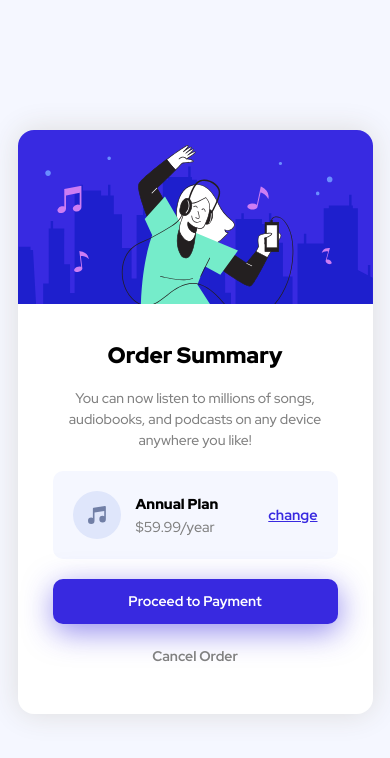
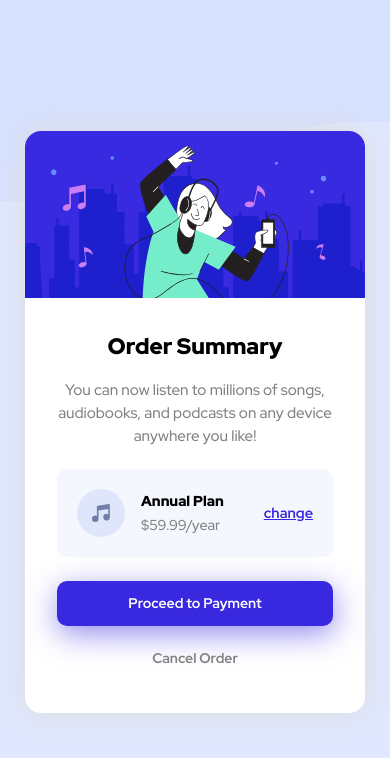
Before and after one commit to mark-pherz/frontEndMentor_3, a plain HTML site: page index.html in a window 390 px wide. Drawn offline with Linux system fonts and the light colour scheme.

Commit message:
Modified
1. Added <main> semantic tag
2. Added "alt" for img
3. Added background image
4. Added @media for mobile screen
5. Changed px with rem

```diff
--- a/index.html
+++ b/index.html
@@ -11,28 +11,25 @@
   <link rel="preconnect" href="https://fonts.gstatic.com" crossorigin>
   <link href="https://fonts.googleapis.com/css2?family=Red+Hat+Display:wght@500;700;900&display=swap" rel="stylesheet">
   <title>Frontend Mentor | Order summary card</title>
-  <style>
-
-  </style>
 </head>
 
 <body>
-  <div class="wrapper">
-    <main class="card">
-      <img class="img-hero" src="/images/illustration-hero.svg" alt="">
+  <main class="wrapper">
+    <div class="card">
+      <img class="img-hero" src="/images/illustration-hero.svg" alt="a girl listening to music with headphones">
       <div class="inner-wrapper">
         <h1>Order Summary</h1>
         <p>You can now listen to millions of songs, audiobooks, and podcasts on any device anywhere you like!</p>
         <div class="subscription">
-          <img src="/images/icon-music.svg" alt="">
+          <img src="/images/icon-music.svg">
           <span class="annual-plan">Annual Plan<br><span class="price">$59.99/year</span></span>
           <a href="#">change</a>
         </div>
         <a href="#" class="payment-button">Proceed to Payment</a>
         <a href="#" class="cancel-button">Cancel Order</a>
       </div>
-    </main>
-  </div>
+    </div>
+  </main>
 </body>
 
 </html>
--- a/styles/style.css
+++ b/styles/style.css
@@ -20,35 +20,39 @@ h1 {
 }
 
 p {
-  font-size: 14px;
+  font-size: 0.95rem;
   text-align: center;
   font-weight: 500;
-  margin-top: 15px;
+  margin-top: 1rem;
   color: hsl(0, 0%, 50%);
 }
 
-.wrapper {
-  height: 100%;
-  background-color: var(--very_pale_blue);
+body {
+  min-height: 100vh;
   display: flex;
+  align-items: center;
   justify-content: center;
-  align-items: center;
+  background-color: var(--pale_blue);
+  background-image: url(/images/pattern-background-desktop.svg);
+  background-repeat: no-repeat;
+  background-size: contain;
 }
 
 .card {
-  width: 355px;
-  border-radius: 16px;
+  max-width: 26rem;
+  border-radius: 1rem;
   background-color: white;
   box-shadow: 0px 0px 30px rgb(221, 220, 220);
+
 }
 
 .img-hero {
-  border-radius: 16px 16px 0 0;
+  border-radius: 1rem 1rem 0 0;
 }
 
 .inner-wrapper {
   height: 100%;
-  margin: 35px 35px;
+  padding: 2rem 3rem;
 }
 
 .subscription {
@@ -56,13 +60,13 @@ p {
   align-items: center;
   background-color: var(--very_pale_blue);
   width: 100%;
-  border-radius: 10px;
-  margin-top: 20px;
-  padding: 20px;
+  border-radius: 0.625rem;
+  margin-top: 1.3rem;
+  padding: 1.25rem;
 }
 
 .subscription img {
-  margin-right: 15px;
+  margin-right: 1rem;
 }
 
 .subscription .annual-plan {
@@ -92,14 +96,14 @@ p {
   text-align: center;
   display: block;
   width: 100%;
-  padding: 12px;
+  padding: 0.75rem;
   background-color: var(--bright_blue);
-  border-radius: 10px;
+  border-radius: 0.625rem;
   text-decoration: none;
   color: white;
   font-weight: 700;
-  font-size: 14px;
-  margin-top: 20px;
+  font-size: 0.875rem;
+  margin-top: 1.5rem;
   box-shadow: 1px 8px 30px #3829e089;
 }
 
@@ -112,15 +116,31 @@ p {
   text-align: center;
   display: block;
   width: 100%;
-  padding: 12px;
-  border-radius: 10px;
+  padding: 0.75rem;
+  border-radius: 0.625rem;
   text-decoration: none;
   color: hsl(0, 0%, 50%);
   font-weight: 700;
-  font-size: 14px;
-  margin-top: 10px;
+  font-size: 0.875rem;
+  margin-top: 0.625rem;
 }
 
 .cancel-button:hover {
   color: hsl(0, 0%, 25%);
 }
+
+
+@media only screen and (max-width: 446px) {
+  .card {
+    width: 340px;
+  }
+
+  .inner-wrapper {
+    /* background-color: #3829e0; */
+    padding: 2rem;
+  }
+
+  body {
+    background-image: url(/images/pattern-background-mobile.svg);
+  }
+}
```
Also changed, not shown: 1 other file.
